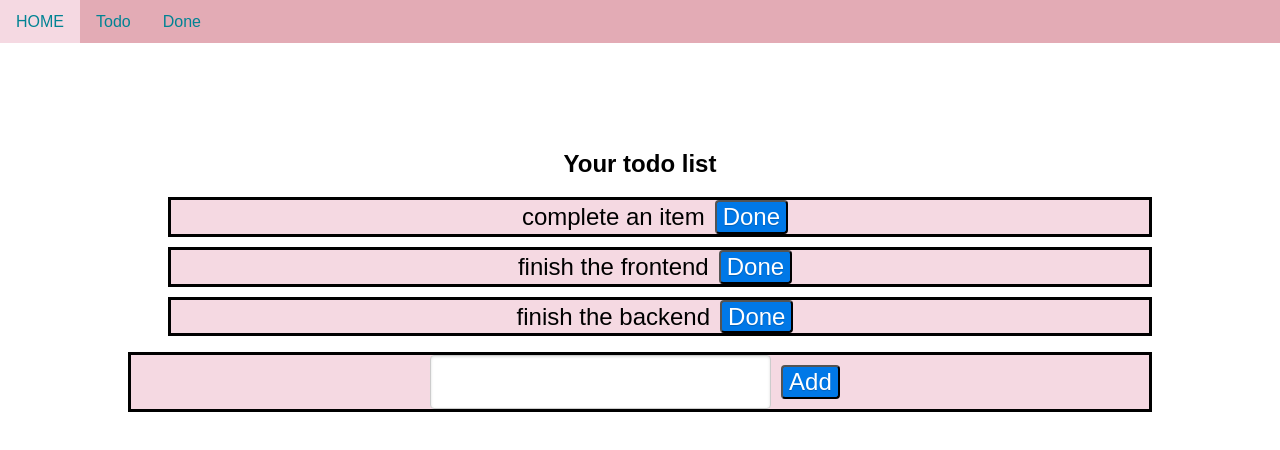
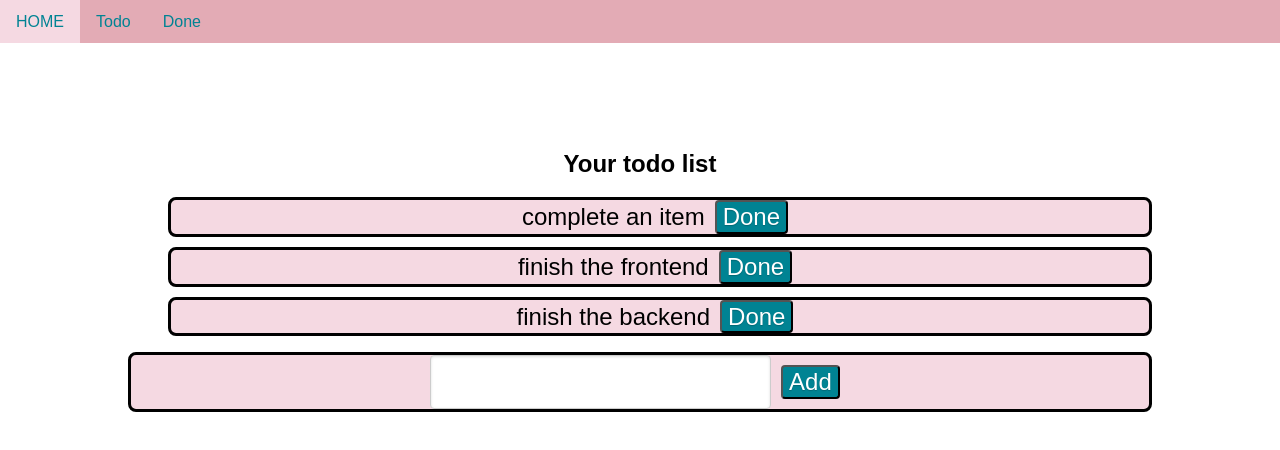
Before and after one commit to csci5117s23/homework-2-matt5692, a Next.js app in the folder homework-2/: page /todo in a window 1280 px wide. Shown: the top 450 px of the page. Built offline with nearby package versions, Linux system fonts and the light colour scheme.

Commit message:
added name for dark blue color

```diff
--- a/homework-2/src/styles/styles.js
+++ b/homework-2/src/styles/styles.js
@@ -3,13 +3,14 @@ import { css } from '@emotion/react';
 
 const palepink = "#F5D9E2";
 const pink = "#E3ABB5";
+const darkblue = "#008393";
 
 export const navbar = css`
     line-height: 1.7em;
     background-color: ${pink};
 
     a {
-        color: #008393;
+        color: ${darkblue};
     }
 
     a:hover{
@@ -37,6 +38,7 @@ export const header = css`
 
 export const todoItem = css`
     text-align: center;
+    border-radius: 8px;
     border-style: solid;
     font-size: 1.5em;
     background-color: ${palepink};
@@ -47,6 +49,7 @@ export const customButton = css `
     margin-right: 10px;
     border-radius: 4px;
     text-shadow: 0 1px 1px rgba(0, 0, 0, 0.2);
+    background-color: ${darkblue};
 `
 
 export const li = css`
```
